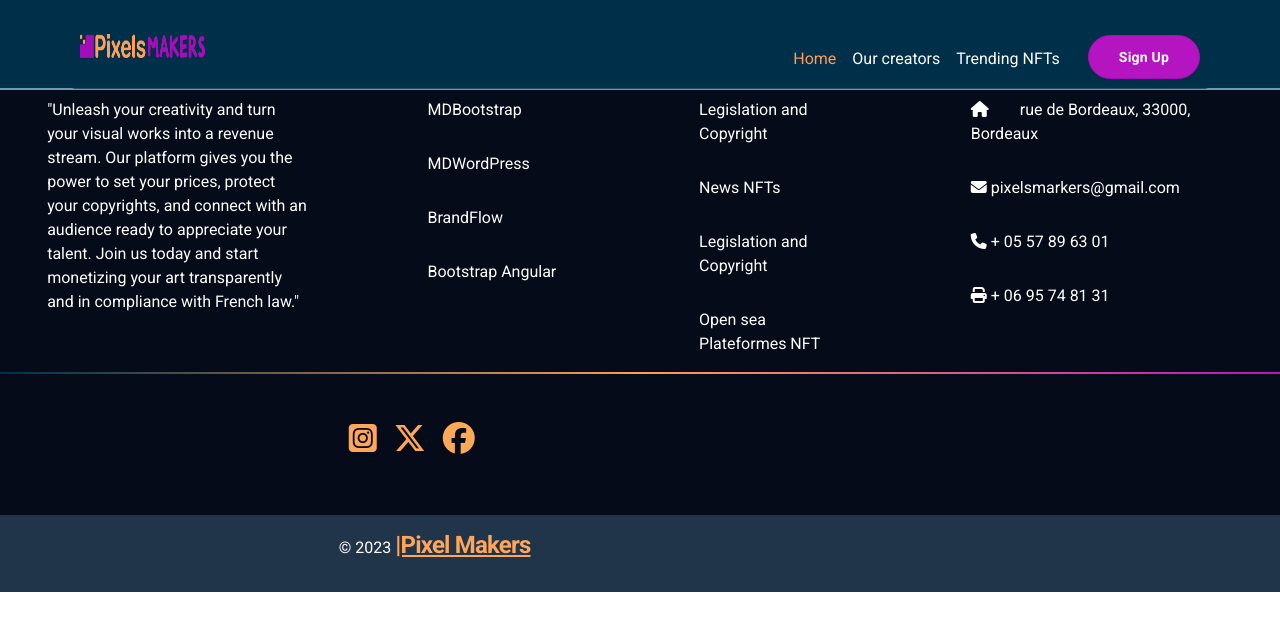
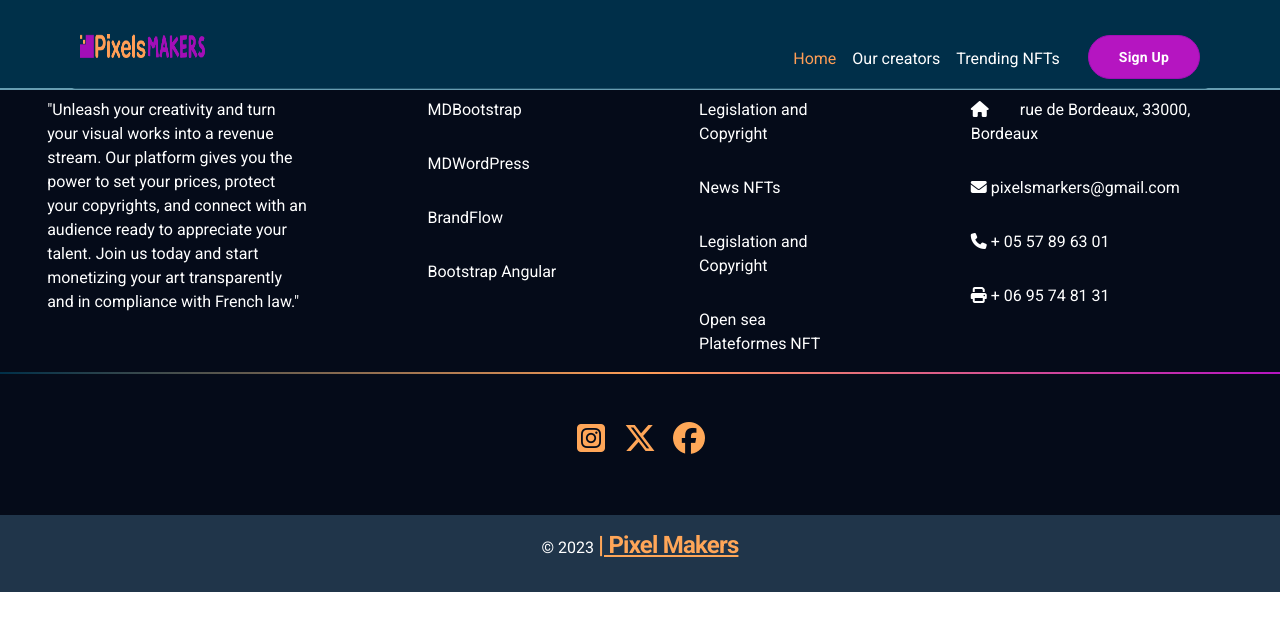
Before and after one commit to Tomasspit2/NFT-project, a Symfony app: template templates/base.html.twig in a window 1280 px wide. Shown: the top 631 px of the page. Run offline with Twig, Linux system fonts and the light colour scheme; the template is opened without the code that fills it, so the values that code supplies are empty; some libraries are stand-ins or nearby versions.

Commit message:
...add env.

```diff
--- a/templates/_includes/footer.html.twig
+++ b/templates/_includes/footer.html.twig
@@ -75,9 +75,9 @@
 
             <div class="separation-line"> </div>
 
-            <div class="d-flex p-0 m-0">
+            <div class="d-flex p-0 m-0 justify-content-center">
                 <!-- Icons social media -->
-                <div class="col-md-5 col-lg-4 ml-lg-0 text-center text-md-end m-5">
+                <div class="col-md-5 col-lg-4 ml-lg-0 text-center m-5">
                     <!-- Instagram -->
                     <a ><i class="fa-brands fa-2x fa-square-instagram" style="color: #ffa658;"></i></a>
 
@@ -91,14 +91,14 @@
 
             <!-- Section: Copyright -->
             <section class="py-3 pt-0 copyright text-center p-4 ">
-                <div class="align-items-center">
+                <div class="align-items-center justify-content-center d-flex">
                     <!-- Grid column -->
                     <div class="col-md-7 col-lg-8 text-center text-md-start">
                         <!-- Copyright -->
                         <div class="p-3 text-md-center">
                             © 2023
                             <a class="title-orange" href="https://mdbootstrap.com/"
-                            >|Pixel Makers</a
+                            >| Pixel Makers</a
                             >
                         </div>
                         <!-- Copyright -->
```
